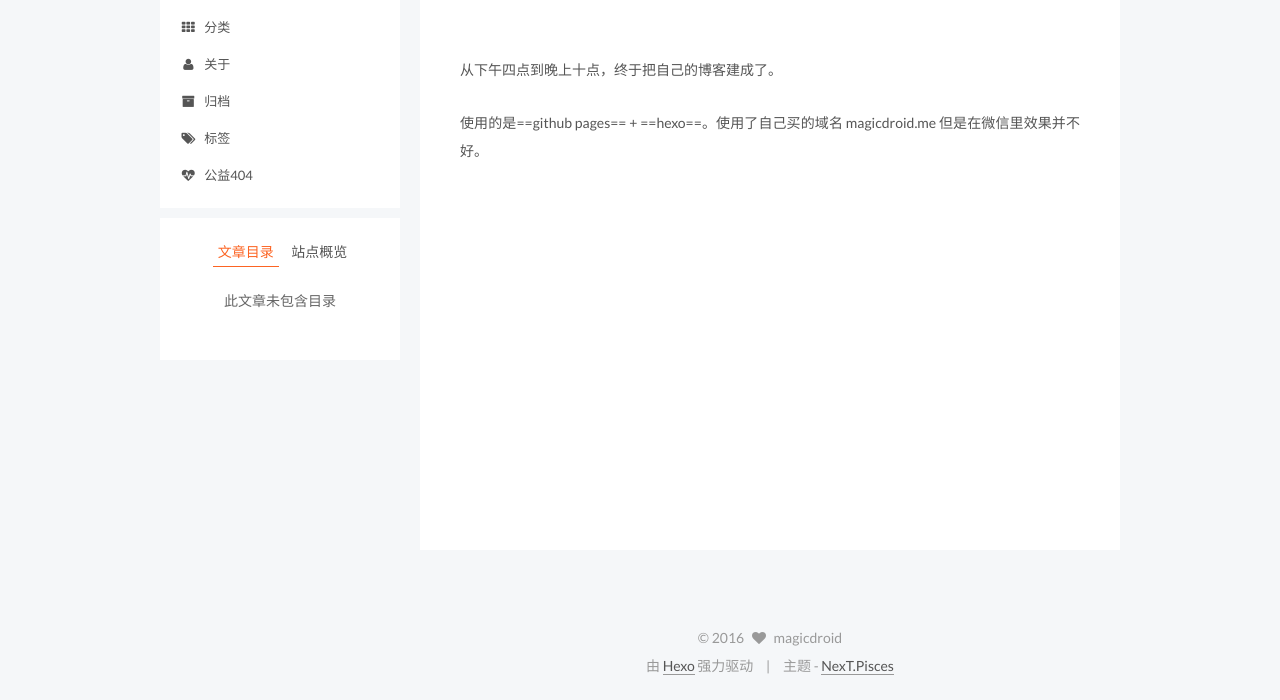
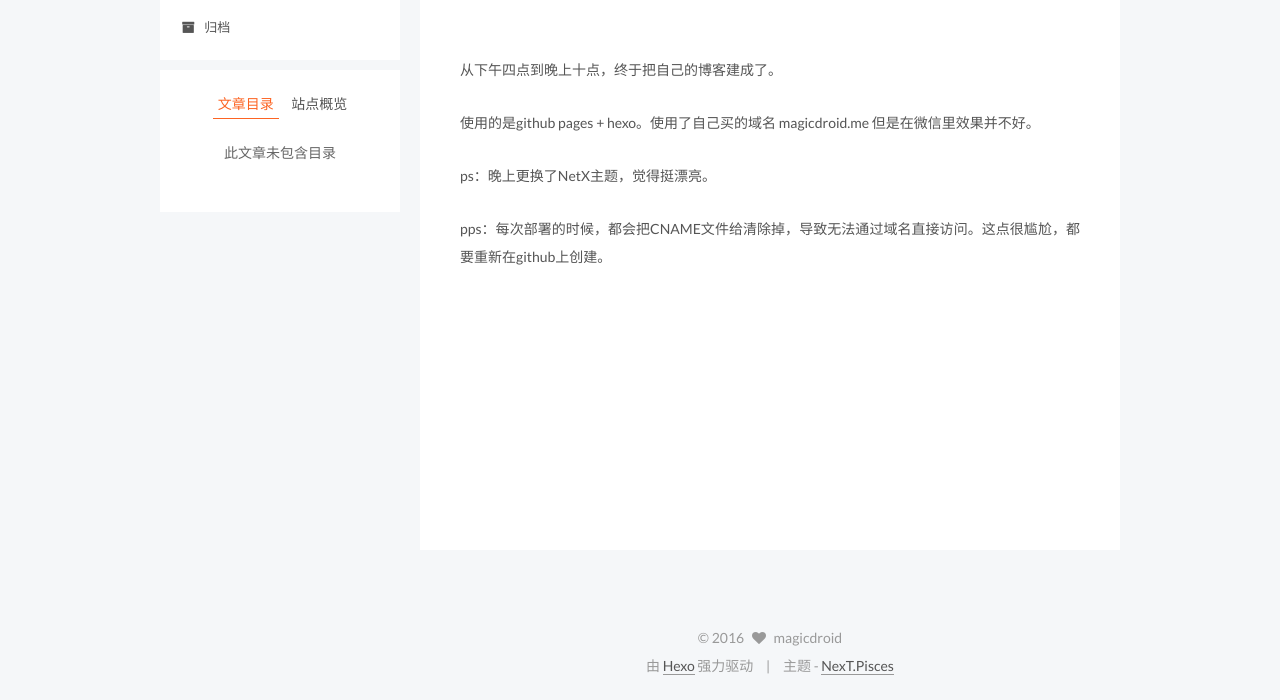
Before and after one commit to zhaiqidong/zhaiqidong.github.io, a plain HTML site: page 2016/06/14/hello-world/index.html in a window 1280 px wide. Shown: the part 153-853 px from the top of the page. Drawn offline with Linux system fonts and the light colour scheme.

Commit message:
Site updated: 2016-06-15 00:53:20

```diff
--- a/2016/06/14/hello-world/index.html
+++ b/2016/06/14/hello-world/index.html
@@ -85,18 +85,24 @@
 
 
 <meta name="description" content="从下午四点到晚上十点，终于把自己的博客建成了。
-使用的是==github pages== + ==hexo==。使用了自己买的域名 magicdroid.me 但是在微信里效果并不好。">
+使用的是github pages + hexo。使用了自己买的域名 magicdroid.me 但是在微信里效果并不好。
+ps：晚上更换了NetX主题，觉得挺漂亮。
+pps：每次部署的时候，都会把CNAME文件给清除掉，导致无法通过域名直接访问。这点很尴尬，都要重新在github上创建。">
 <meta property="og:type" content="article">
-<meta property="og:title" content="我的网站终于建成了">
+<meta property="og:title" content="我的博客终于建成了">
 <meta property="og:url" content="http://magicdroid.me/2016/06/14/hello-world/index.html">
 <meta property="og:site_name" content="聚沙成塔">
 <meta property="og:description" content="从下午四点到晚上十点，终于把自己的博客建成了。
-使用的是==github pages== + ==hexo==。使用了自己买的域名 magicdroid.me 但是在微信里效果并不好。">
-<meta property="og:updated_time" content="2016-06-14T14:08:49.013Z">
+使用的是github pages + hexo。使用了自己买的域名 magicdroid.me 但是在微信里效果并不好。
+ps：晚上更换了NetX主题，觉得挺漂亮。
+pps：每次部署的时候，都会把CNAME文件给清除掉，导致无法通过域名直接访问。这点很尴尬，都要重新在github上创建。">
+<meta property="og:updated_time" content="2016-06-14T16:30:42.156Z">
 <meta name="twitter:card" content="summary">
-<meta name="twitter:title" content="我的网站终于建成了">
+<meta name="twitter:title" content="我的博客终于建成了">
 <meta name="twitter:description" content="从下午四点到晚上十点，终于把自己的博客建成了。
-使用的是==github pages== + ==hexo==。使用了自己买的域名 magicdroid.me 但是在微信里效果并不好。">
+使用的是github pages + hexo。使用了自己买的域名 magicdroid.me 但是在微信里效果并不好。
+ps：晚上更换了NetX主题，觉得挺漂亮。
+pps：每次部署的时候，都会把CNAME文件给清除掉，导致无法通过域名直接访问。这点很尴尬，都要重新在github上创建。">
 
 
 
@@ -119,7 +125,7 @@
 
   <link rel="canonical" href="http://magicdroid.me/2016/06/14/hello-world/"/>
 
-  <title> 我的网站终于建成了 | 聚沙成塔 </title>
+  <title> 我的博客终于建成了 | 聚沙成塔 </title>
 </head>
 
 <body itemscope itemtype="http://schema.org/WebPage" lang="zh-Hans">
@@ -182,52 +188,12 @@
         </li>
 
 
-        <li class="menu-item menu-item-categories">
-          <a href="/categories" rel="section">
-
-              <i class="menu-item-icon fa fa-fw fa-th"></i> <br />
-
-            分类
-          </a>
-        </li>
-
-
-        <li class="menu-item menu-item-about">
-          <a href="/about" rel="section">
-
-              <i class="menu-item-icon fa fa-fw fa-user"></i> <br />
-
-            关于
-          </a>
-        </li>
-
-
         <li class="menu-item menu-item-archives">
           <a href="/archives" rel="section">
 
               <i class="menu-item-icon fa fa-fw fa-archive"></i> <br />
 
             归档
-          </a>
-        </li>
-
-
-        <li class="menu-item menu-item-tags">
-          <a href="/tags" rel="section">
-
-              <i class="menu-item-icon fa fa-fw fa-tags"></i> <br />
-
-            标签
-          </a>
-        </li>
-
-
-        <li class="menu-item menu-item-commonweal">
-          <a href="/404.html" rel="section">
-
-              <i class="menu-item-icon fa fa-fw fa-heartbeat"></i> <br />
-
-            公益404
           </a>
         </li>
 
@@ -269,7 +235,7 @@
 
 
 
-                我的网站终于建成了
+                我的博客终于建成了
 
 
           </h1>
@@ -310,7 +276,9 @@
 
 
         <p>从下午四点到晚上十点，终于把自己的博客建成了。</p>
-<p>使用的是==github pages== + ==hexo==。使用了自己买的域名 magicdroid.me 但是在微信里效果并不好。</p>
+<p>使用的是github pages + hexo。使用了自己买的域名 magicdroid.me 但是在微信里效果并不好。</p>
+<p>ps：晚上更换了NetX主题，觉得挺漂亮。</p>
+<p>pps：每次部署的时候，都会把CNAME文件给清除掉，导致无法通过域名直接访问。这点很尴尬，都要重新在github上创建。</p>
 
 
     </div>
--- a/css/main.css
+++ b/css/main.css
@@ -1549,7 +1549,7 @@ pre .javascript .function {
   width: 4px;
   height: 4px;
   border-radius: 50%;
-  background: #ff75ff;
+  background: #d2c8b5;
 }
 .links-of-blogroll {
   font-size: 13px;
```
Also changed, not shown: archives/2016/06/index.html (+1 -41 lines), archives/2016/index.html (+1 -41 lines), archives/index.html (+1 -41 lines), index.html (+4 -42 lines).
